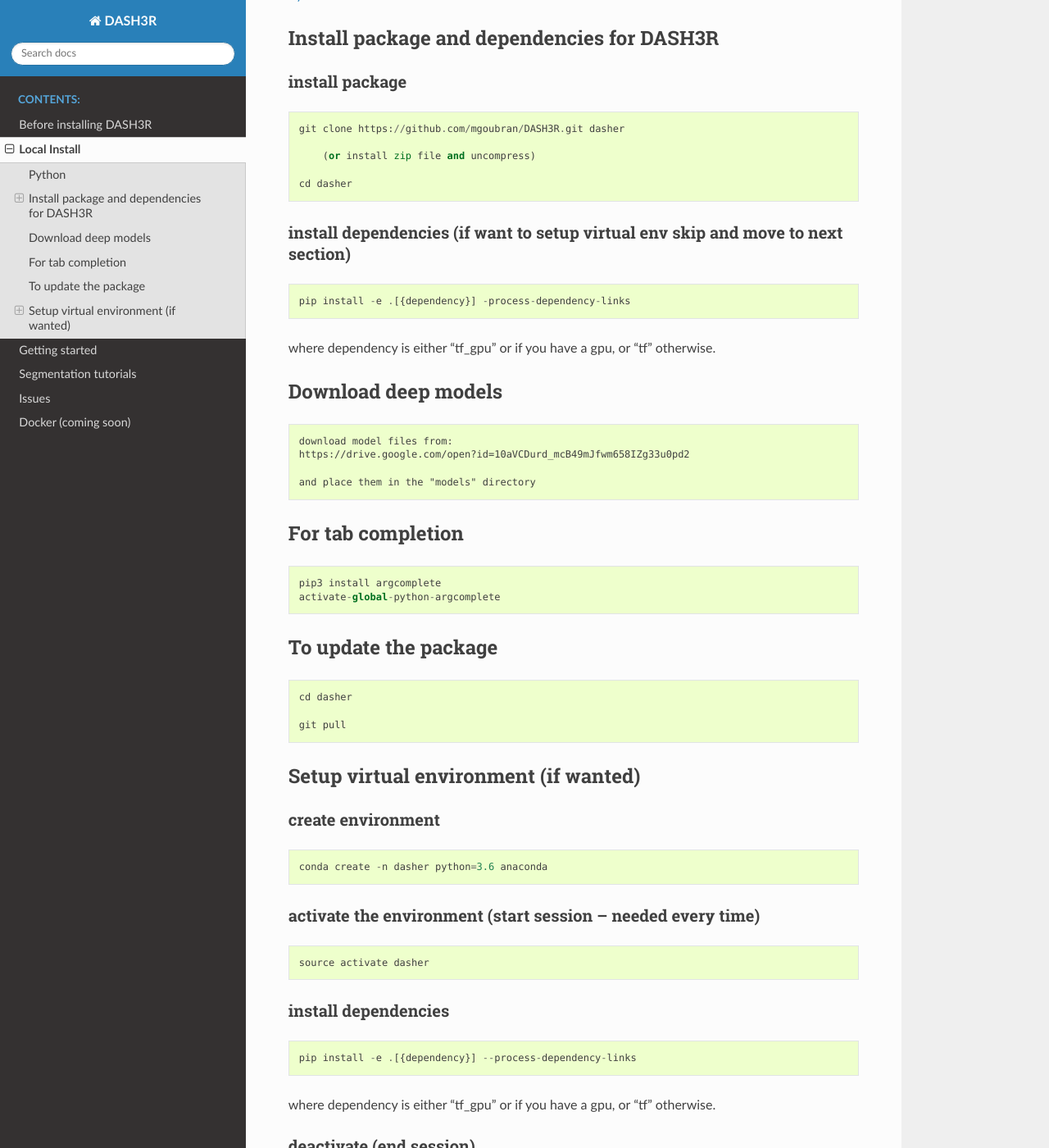
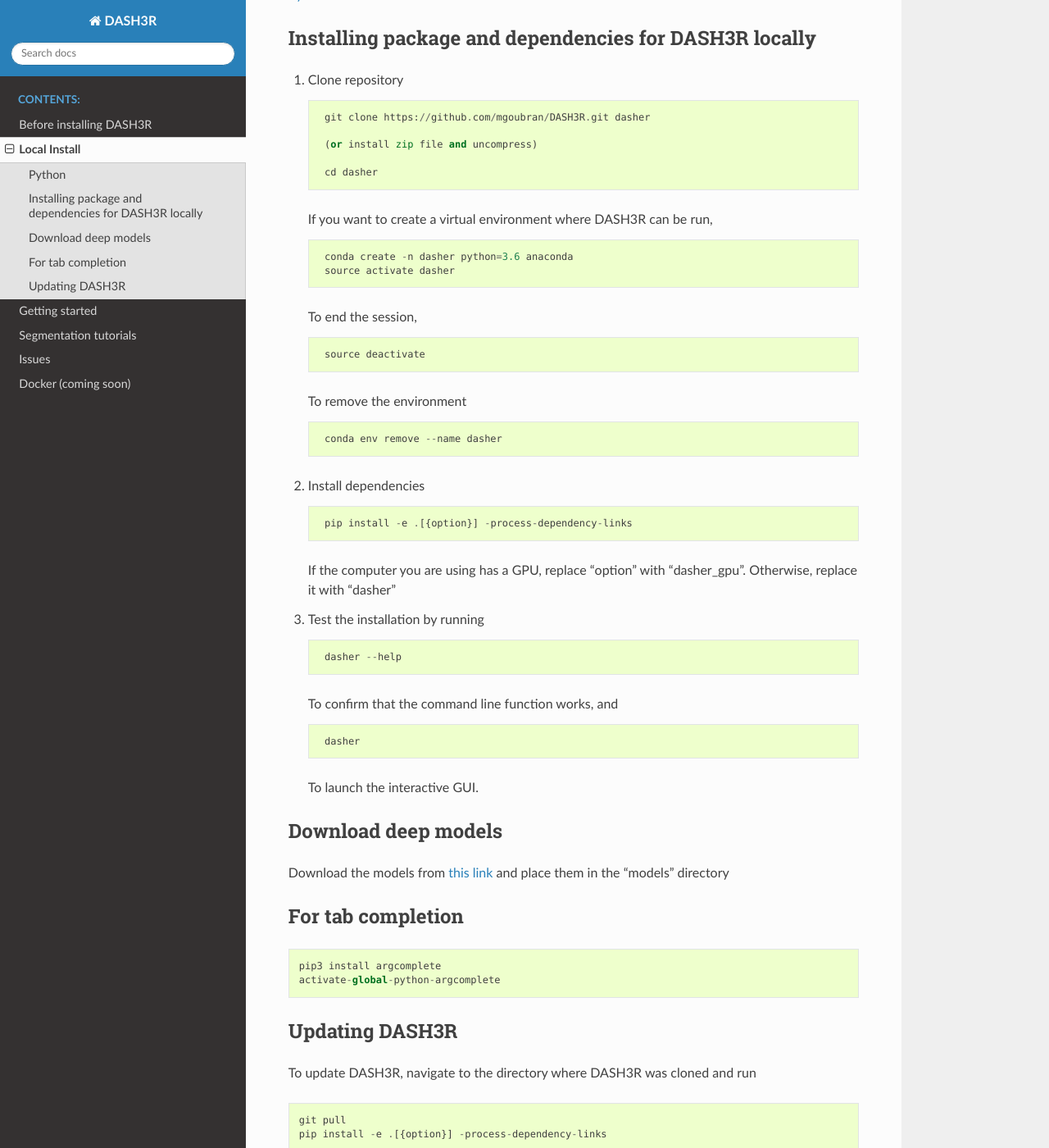
Before and after one commit to AICONSlab/HippMapp3r, a Sphinx documentation site: the page built from docs/install.md, in a window 1280 px wide and 1400 px high, scrolled down 258 px. Shown: the whole window at 82% size. Built offline with Sphinx 7.4.7 and the Read the Docs theme 2.0.0, drawn with Linux system fonts in a browser that asks for light colours; some of the changed text lies outside the part shown.

Commit message:
Update install.md
Made descriptions more comprehensive

```diff
--- a/docs/install.md
+++ b/docs/install.md
@@ -4,50 +4,57 @@
 For the main required Python packages (numpy, scipy, etc.) we recommend using
 [Anaconda for Python 3.6](https://www.continuum.io/downloads)
 
-## Install package and dependencies for DASH3R
+## Installing package and dependencies for DASH3R locally
 
-### install package
-    git clone https://github.com/mgoubran/DASH3R.git dasher
+1. Clone repository
+
+        git clone https://github.com/mgoubran/DASH3R.git dasher
 
         (or install zip file and uncompress)
 
-    cd dasher
+        cd dasher
 
-### install dependencies (if want to setup virtual env skip and move to next section)
-    pip install -e .[{dependency}] -process-dependency-links
-where dependency is either "tf_gpu" or if you have a gpu, or "tf" otherwise.
+    If you want to create a virtual environment where DASH3R can be run,
+
+        conda create -n dasher python=3.6 anaconda
+        source activate dasher
+
+    To end the session,
+
+        source deactivate
+
+    To remove the environment
+
+        conda env remove --name dasher
+
+2. Install dependencies
+
+        pip install -e .[{option}] -process-dependency-links
+
+    If the computer you are using has a GPU, replace "option" with "dasher_gpu". Otherwise, replace it with "dasher"
+
+3. Test the installation by running
+
+        dasher --help
+
+   To confirm that the command line function works, and
+
+        dasher
+
+   To launch the interactive GUI.
 
 ## Download deep models
 
-    download model files from:
-    https://drive.google.com/open?id=10aVCDurd_mcB49mJfwm658IZg33u0pd2
-
-    and place them in the "models" directory
+Download the models from [this link](https://drive.google.com/open?id=10aVCDurd_mcB49mJfwm658IZg33u0pd2) and place them in the "models" directory
 
 ## For tab completion
     pip3 install argcomplete
     activate-global-python-argcomplete
 
-## To update the package
-
-    cd dasher
+## Updating DASH3R
+To update DASH3R, navigate to the directory where DASH3R was cloned and run
 
     git pull
+    pip install -e .[{option}] -process-dependency-links
 
-## Setup virtual environment (if wanted)
-
-### create environment
-    conda create -n dasher python=3.6 anaconda
-
-### activate the environment (start session -- needed every time)
-    source activate dasher
-
-### install dependencies
-    pip install -e .[{dependency}] --process-dependency-links
-where dependency is either "tf_gpu" or if you have a gpu, or "tf" otherwise.
-
-### deactivate (end session)
-    source deactivate
-
-### if you want to delete the environment!
-    conda env remove --name dasher
+where "option" is dependent on whether or not you have a GPU (see package installation steps above)
```
